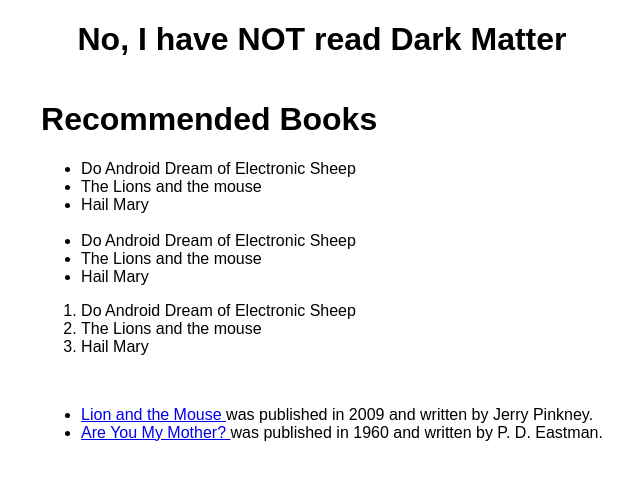
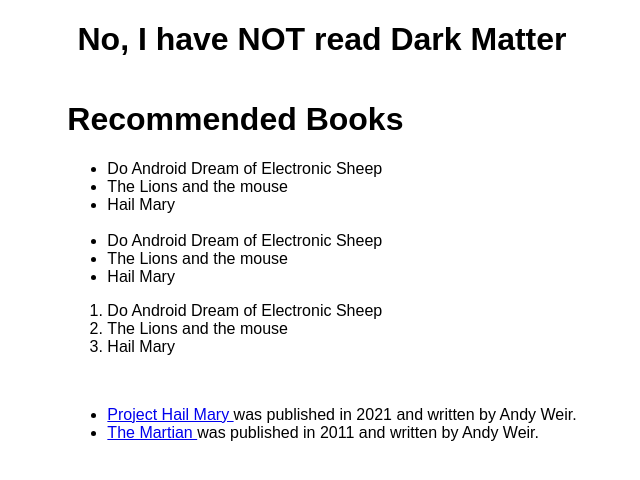
Before and after one commit to AdolpheNkoranyiTresor/laragon, a PHP site: page / in a window 1280 px wide. Shown: the top 480 px of the page, without its empty margins (318-958 px from the left). Run offline with PHP 8.4, Linux system fonts and the light colour scheme.

Commit message:
Filter allBooks by author

```diff
--- a/www/firstphp/index.php
+++ b/www/firstphp/index.php
@@ -92,27 +92,42 @@
                 // In PHP, the correct syntax for array keys is the => character (equals sign followed by greater-than sign).
 
                     'title' => 'Lion and the Mouse',
+                    'author' => 'Jerry Pinkney',
                     'publishedYear' => 2009,
-                'author' => 'Jerry Pinkney',
                     'purchaseUrl' => 'https://en.wikipedia.org/wiki/The_Lion_%26_the_Mouse'
                 ],
                 [
                     'title' => 'Are You My Mother?',
+                    'author' => 'P. D. Eastman',
                     'publishedYear' => 1960,
-                'author' => 'P. D. Eastman',
                     'purchaseUrl' => 'https://www.goodreads.com/book/show/197084.Are_You_My_Mother_'
-            ]
+                ],
+                [
+                    'title' => 'Project Hail Mary',
+                    'author' => 'Andy Weir',
+                    'publishedYear' => 2021,
+                    'purchaseUrl' => 'https://www.amazon.com/Project-Hail-Mary-Andy-Weir/dp/0593135202'
+                ],
+                [
+                    'title' => 'The Martian',
+                    'author' => 'Andy Weir',
+                    'publishedYear' => 2011,
+                    'purchaseUrl' => 'https://www.amazon.com/Martian-Andy-Weir/dp/0553418025'
+                ],
             ];
+
         ?>
 
         <ul>
             <?php foreach ($allBooks as $allBook) : ?>
+                <?php if ($allBook['author'] == 'Andy Weir') : ?>
                     <li>
                         <a href="<?= $allBook['purchaseUrl'] ?>">
                             <?= $allBook['title']; ?>
                         </a>
                         <?= ' ' . 'was published in' . ' ' . $allBook['publishedYear'] . ' ' . 'and written by' . ' ' . $allBook['author'] . '.'; ?>
                     </li>
+                <?php endif; ?>
             <?php endforeach; ?>
         </ul>
     </div>
```
Lines whose indentation alone changed are shown as unchanged.
